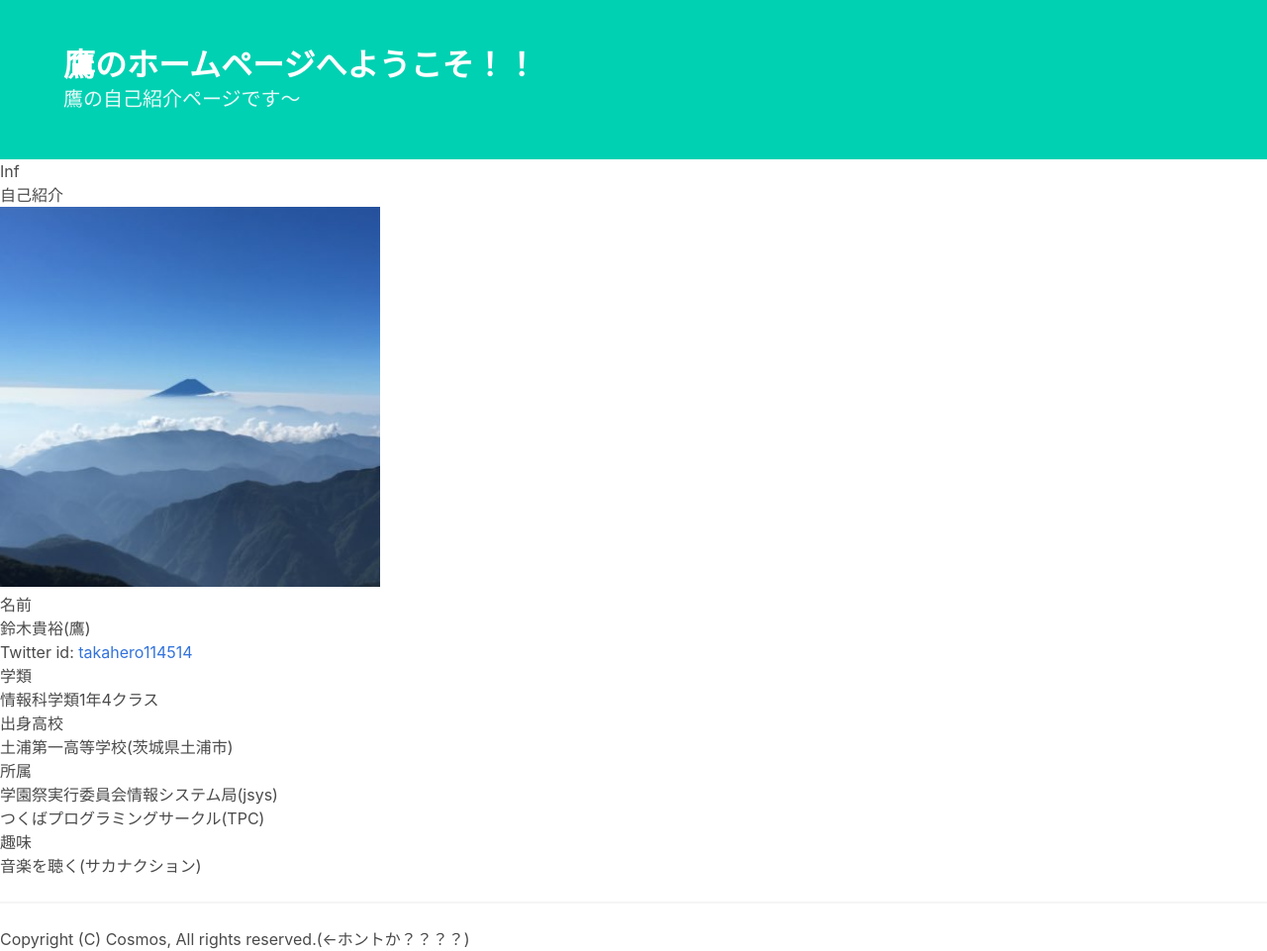
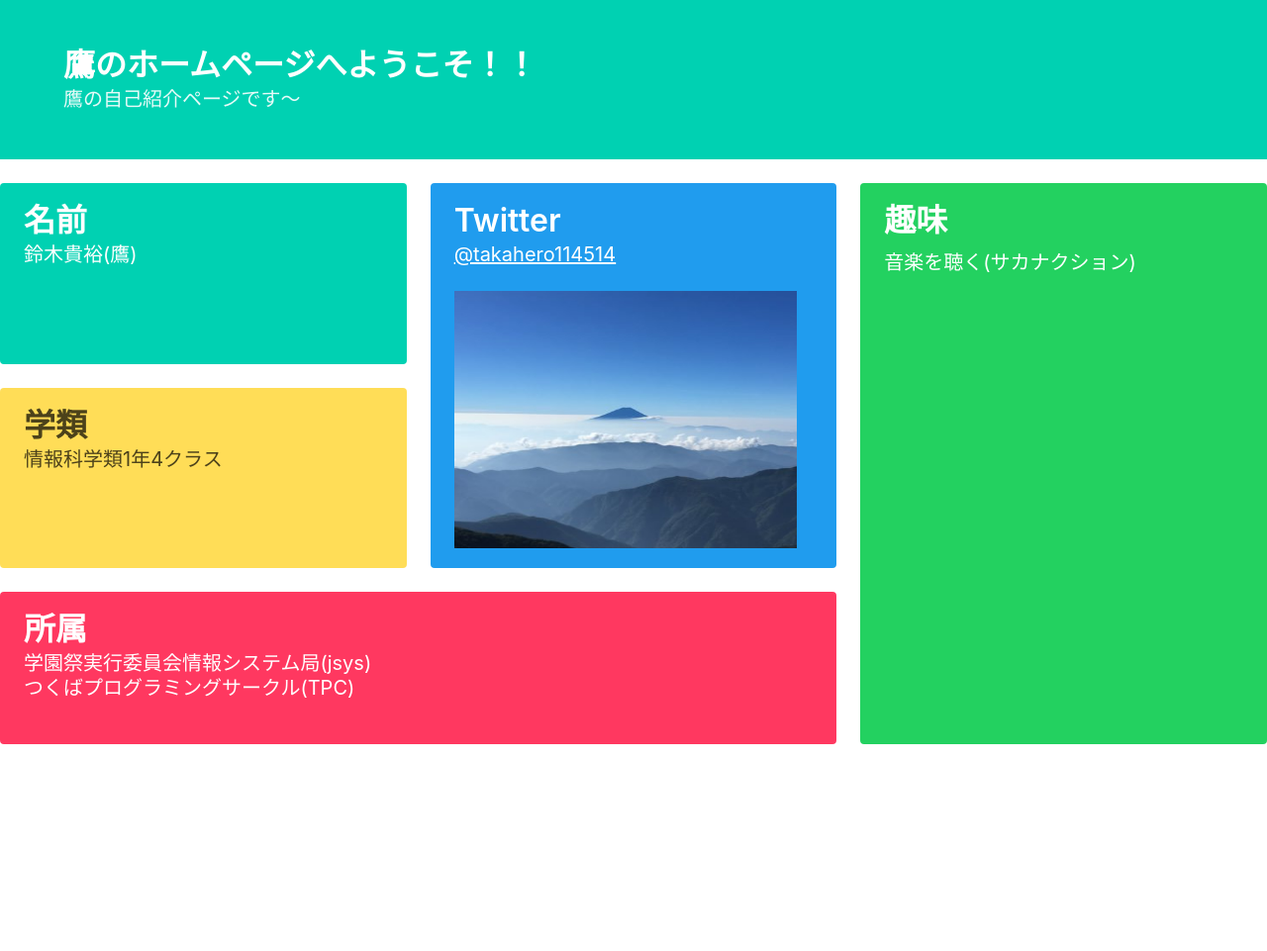
Before and after one commit to Takahero-Suzuki/mypage, a plain HTML site: page index.html in a window 1280 px wide. Shown: the whole page at 99% size. After the commit the page ends 800 px from the top, so only its background shows below. Drawn offline with nearby package versions, Linux system fonts and the light colour scheme.

Commit message:
かっこよくした！！

```diff
--- a/index.html
+++ b/index.html
@@ -21,38 +21,55 @@
 				  </div>
 				</div>
 			  </section>
-			  Inf
-	<header>
-		<h1>自己紹介</h1>
-	</header>
-	<img src="ZwpL7SmA_400x400.jpg" width="30%">
-	<br>
-	<section class="あ">
-		<h2>名前</h2>
-		<p>鈴木貴裕(鷹)</p>
-		<p>Twitter id: <a href="https://twitter.com/takahero114514">takahero114514</a></p>
-	</section>
-	<section class="あ">
-		<h2>学類</h2>
-		<p>情報科学類1年4クラス</p>
-	</section>
-	<section class="あ">
-		<h2>出身高校</h2>
-		<p>土浦第一高等学校(茨城県土浦市)</p>
-	</section>
-	<section class="あ">
-		<h2>所属</h2>
-		<p>学園祭実行委員会情報システム局(jsys)</p>
-		<p>つくばプログラミングサークル(TPC)</p>
-	</section>
-	<section class="あ">
-		<h2>趣味</h2>
-		<p>音楽を聴く(サカナクション)</p>
-	</section>
-	<hr>
-	<footer>
-		<p>Copyright (C) Cosmos, All rights reserved.(←ホントか？？？？)</p>
-	</footer>
+			  <br>
+			  <div class="tile is-ancestor">
+					<div class="tile is-vertical is-8">
+					  <div class="tile">
+						<div class="tile is-parent is-vertical">
+						  <article class="tile is-child notification is-primary">
+							<p class="title">名前</p>
+							<p class="subtitle">鈴木貴裕(鷹)</p>
+						  </article>
+						  <article class="tile is-child notification is-warning">
+							<p class="title">学類</p>
+							<p class="subtitle">情報科学類1年4クラス
+						  </article>
+						</div>
+						<div class="tile is-parent">
+						  <article class="tile is-child notification is-info">
+							<p class="title">Twitter</p>
+							<p class="subtitle"><a href="https://twitter.com/takahero114514">@takahero114514</a></p>
+							<figure class="image is-4by3">
+							  <img src="ZwpL7SmA_400x400.jpg" width="30%">
+							</figure>
+						  </article>
+						</div>
+					  </div>
+					  <div class="tile is-parent">
+						<article class="tile is-child notification is-danger">
+						  <p class="title">所属</p>
+						  <p class="subtitle">学園祭実行委員会情報システム局(jsys)
+								<br>
+								つくばプログラミングサークル(TPC)
+						  </p>
+						  <div class="content">
+							<!-- Content -->
+						  </div>
+						</article>
+					  </div>
+					</div>
+					<div class="tile is-parent">
+					  <article class="tile is-child notification is-success">
+						<div class="content">
+						  <p class="title">趣味</p>
+						  <p class="subtitle">音楽を聴く(サカナクション)</p>
+						  <div class="content">
+							<!-- Content -->
+						  </div>
+						</div>
+					  </article>
+					</div>
+				  </div>
 </body>
 
 </html>
```
